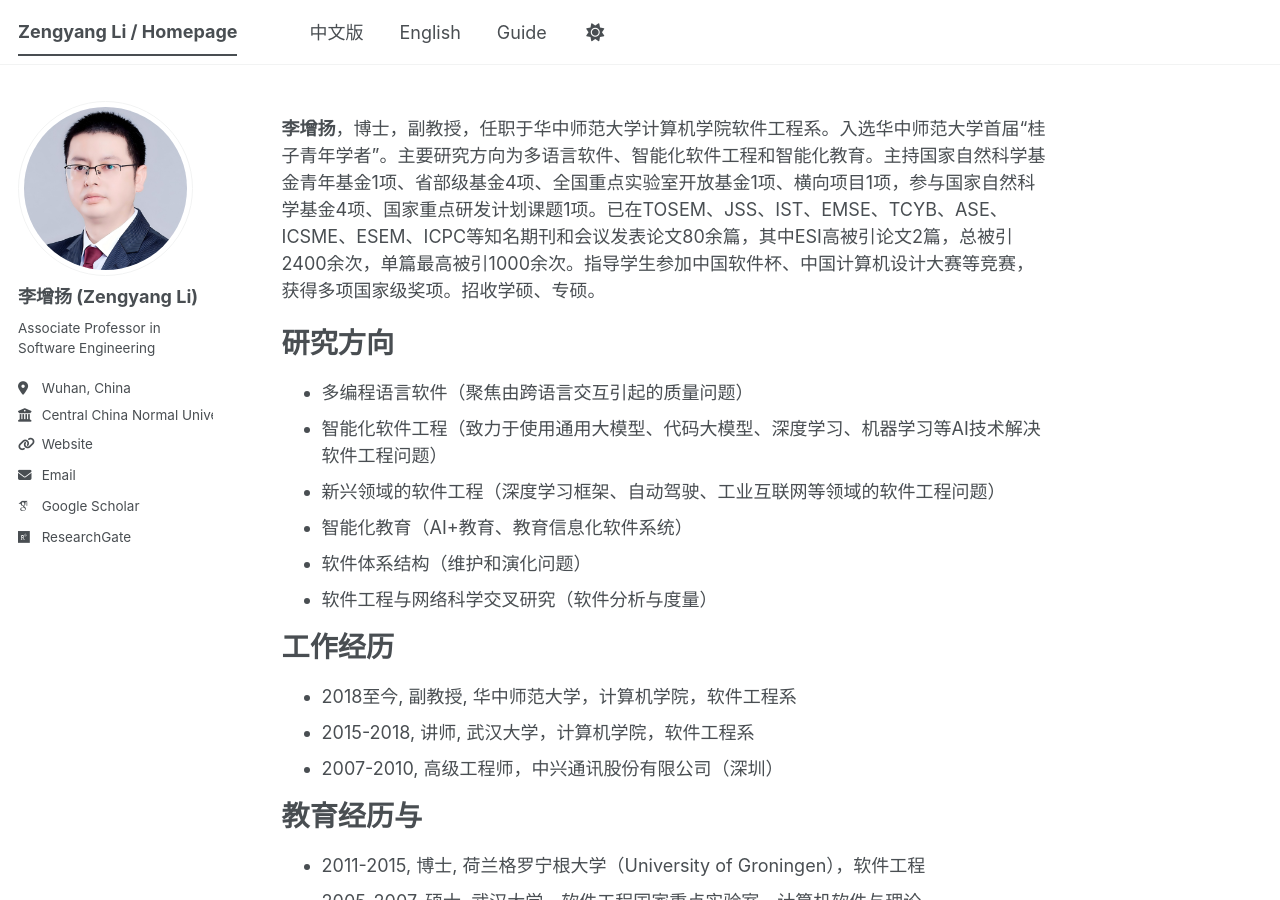
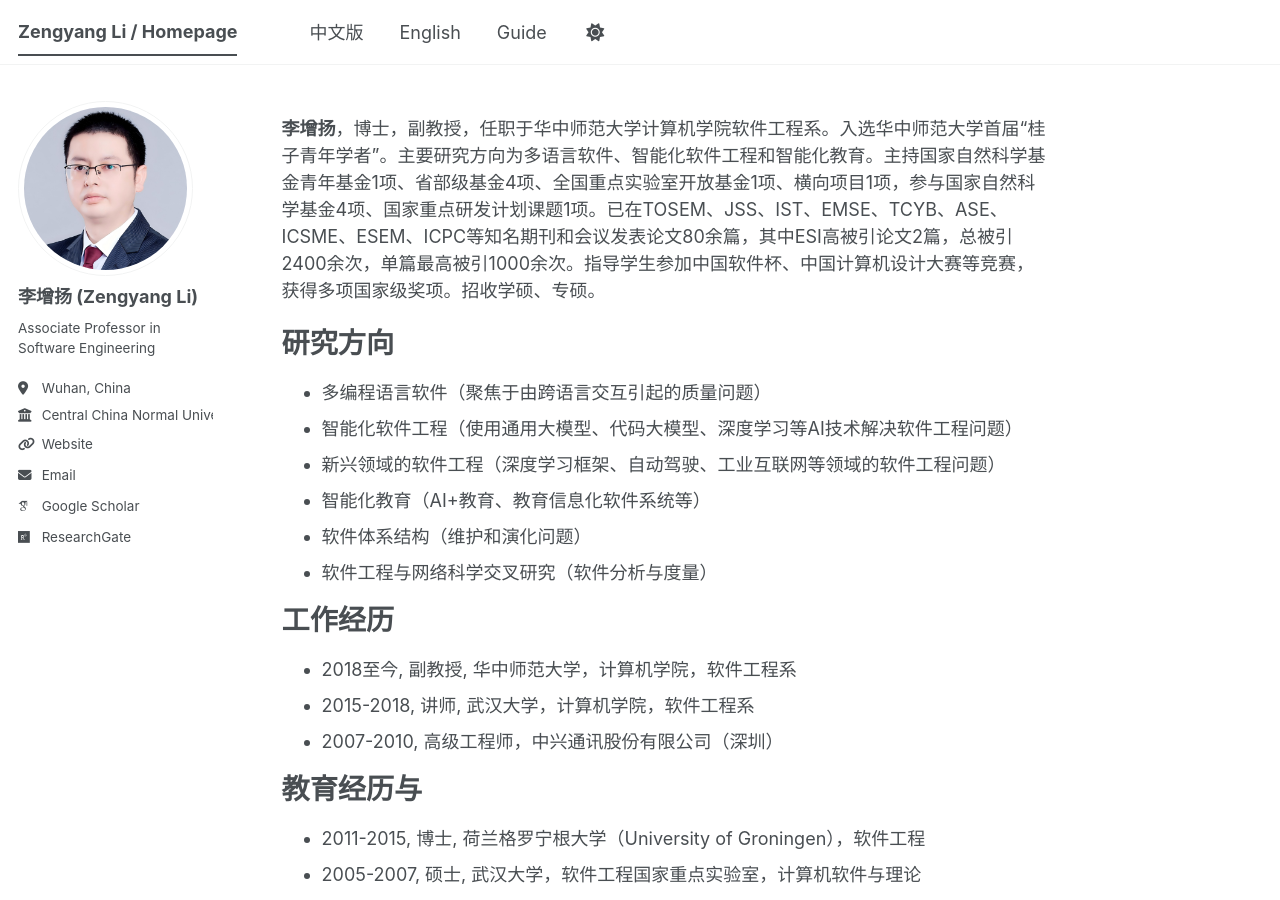
Before and after one commit to zengyang/zengyang.github.io, a Jekyll site: the page built from _pages/about.md, in a window 1280 px wide and 900 px high. Built offline with Jekyll 4.4.1, drawn with Linux system fonts in a browser that asks for light colours; some web fonts are replaced; a script bundle is joined from its source files by our own code; library files that are not in the unit come from our copies.

Commit message:
Update about.md

```diff
--- a/_pages/about.md
+++ b/_pages/about.md
@@ -13,10 +13,10 @@ redirect_from:
 
 研究方向
 ======
-- 多编程语言软件（聚焦由跨语言交互引起的质量问题）
-- 智能化软件工程（致力于使用通用大模型、代码大模型、深度学习、机器学习等AI技术解决软件工程问题）
+- 多编程语言软件（聚焦于由跨语言交互引起的质量问题）
+- 智能化软件工程（使用通用大模型、代码大模型、深度学习等AI技术解决软件工程问题）
 - 新兴领域的软件工程（深度学习框架、自动驾驶、工业互联网等领域的软件工程问题）
-- 智能化教育（AI+教育、教育信息化软件系统）
+- 智能化教育（AI+教育、教育信息化软件系统等）
 - 软件体系结构（维护和演化问题）
 - 软件工程与网络科学交叉研究（软件分析与度量）
 
```
